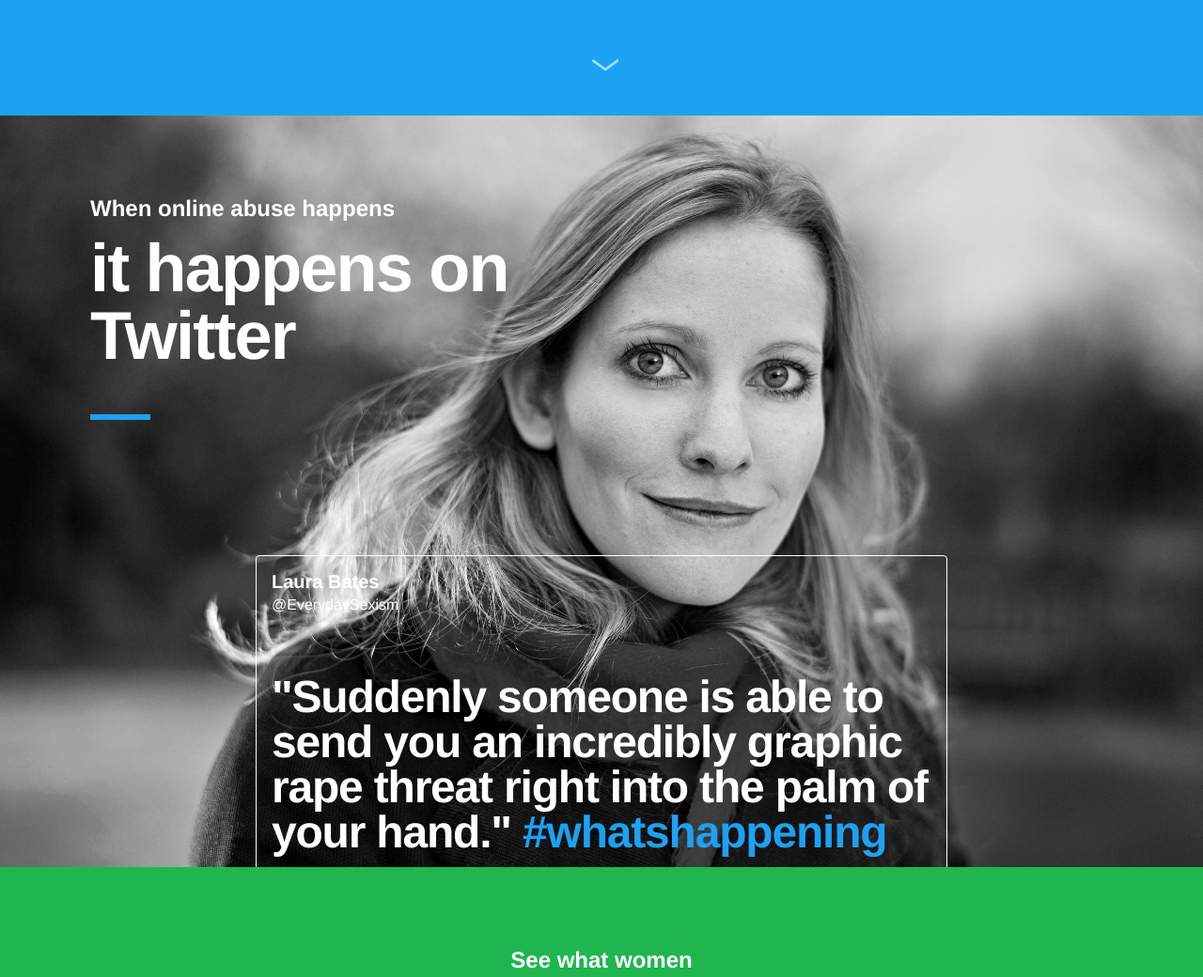
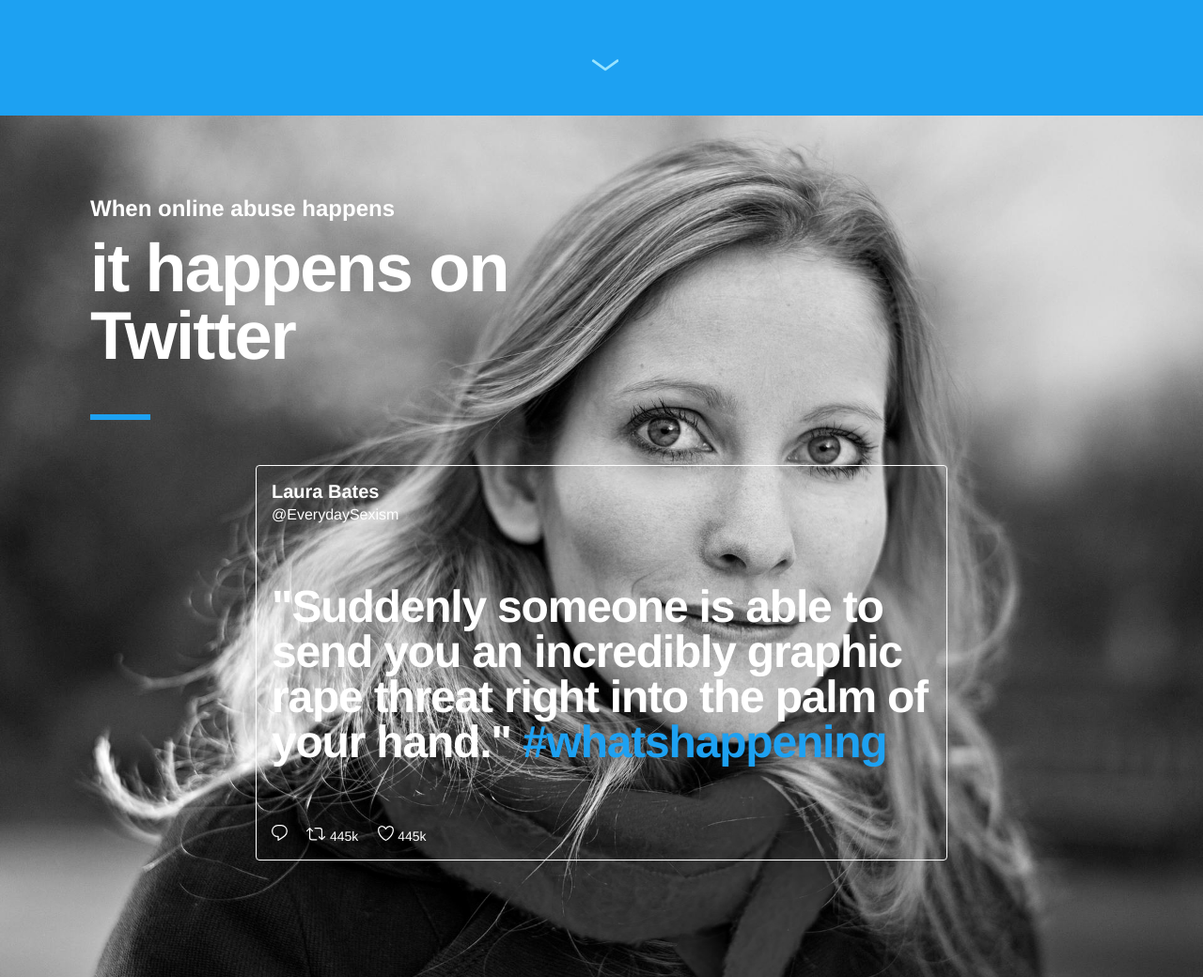
Before and after one commit to wearethoughtfox/amnesty-twitter, a plain HTML site: page index.html in a window 1280 px wide. Shown: the part 720-1760 px from the top of the page at 94% size. Drawn offline with Linux system fonts and the light colour scheme.

Commit message:
Fixed the vh image issue

```diff
--- a/css/tachyons.css
+++ b/css/tachyons.css
@@ -2064,6 +2064,7 @@
 button svg { height: 1em; margin-left: .5em; }
 [aria-expanded="true"] .vert { display: none; }
 [aria-expanded] rect { fill: currentColor; }
+.minh8 { min-height: 64rem; }
 /* Variables */
 /* Importing here will allow you to override any variables in the modules */
 /*
--- a/index.html
+++ b/index.html
@@ -104,8 +104,8 @@
 
     </section>
 
-    <section class="vh-100 w-100 bg-dark-gray white cover" style="background:url(images/laura-bates.jpg) no-repeat center;">
-        <div class="pa4 pt5 pb6 w-40-l ml5-l">
+    <section class="vh-100 w-100 bg-dark-gray white cover minh8" style="background:url(images/laura-bates.jpg) no-repeat center;">
+        <div class="pa4 pt5 pb4 w-40-l ml5-l">
           <h2 class="f5 f3-l pb0 lh-title mb2-l">When online abuse happens</h2>
           <h1 class="f2 f-subheadline-l tracked-tight pt1 lh-solid mt0">it happens on Twitter</h1>
           <div class="line bg-twitter-blue w3 hsmall"></div>
@@ -241,7 +241,7 @@
           <svg xmlns="http://www.w3.org/2000/svg" viewBox="0 0 72 72"><path d="M67.812 16.141a26.246 26.246 0 0 1-7.519 2.06 13.134 13.134 0 0 0 5.756-7.244 26.127 26.127 0 0 1-8.313 3.176A13.075 13.075 0 0 0 48.182 10c-7.229 0-13.092 5.861-13.092 13.093 0 1.026.118 2.021.338 2.981-10.885-.548-20.528-5.757-26.987-13.679a13.048 13.048 0 0 0-1.771 6.581c0 4.542 2.312 8.551 5.824 10.898a13.048 13.048 0 0 1-5.93-1.638c-.002.055-.002.11-.002.162 0 6.345 4.513 11.638 10.504 12.84a13.177 13.177 0 0 1-3.449.457c-.846 0-1.667-.078-2.465-.231 1.667 5.2 6.499 8.986 12.23 9.09a26.276 26.276 0 0 1-16.26 5.606A26.21 26.21 0 0 1 4 55.976a37.036 37.036 0 0 0 20.067 5.882c24.083 0 37.251-19.949 37.251-37.249 0-.566-.014-1.134-.039-1.694a26.597 26.597 0 0 0 6.533-6.774z"></path></svg>
         </div>
           <h1 class="f1 f-subheadline-l tracked-tight pt0 mt0 lh-solid">Expose what‘s really happening.</h1>
-          <a class="f6 f4-l fw7 link dim br-pill ph3 pv2-5 mb2 dib white bg-twitter-blue" href="#0">Tell Twitter Now</a>
+          <a class="f6 f4-l fw7 link dim br-pill ph3 pv2-5 mb2 dib white bg-twitter-blue" target="_blank" href="https://twitter.com/intent/tweet?text=Put the text of the tweet here: http://link via @twitter">Tell Twitter Now</a>
       </div>
     </section>
 
--- a/src/_styles.css
+++ b/src/_styles.css
@@ -54,3 +54,5 @@
 [aria-expanded] rect {
   fill: currentColor;
 }
+
+.minh8  {  min-height: 64rem; }
```
Also changed, not shown: css/tachyons.min.css.
